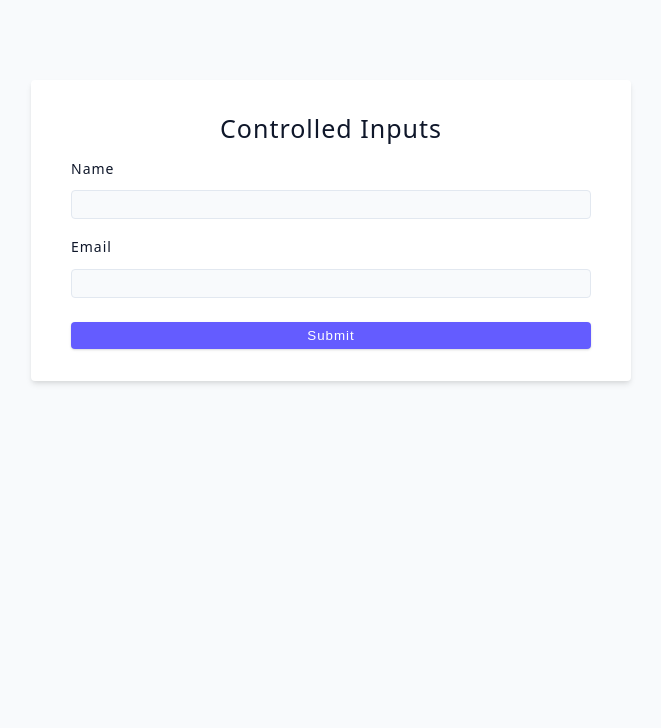
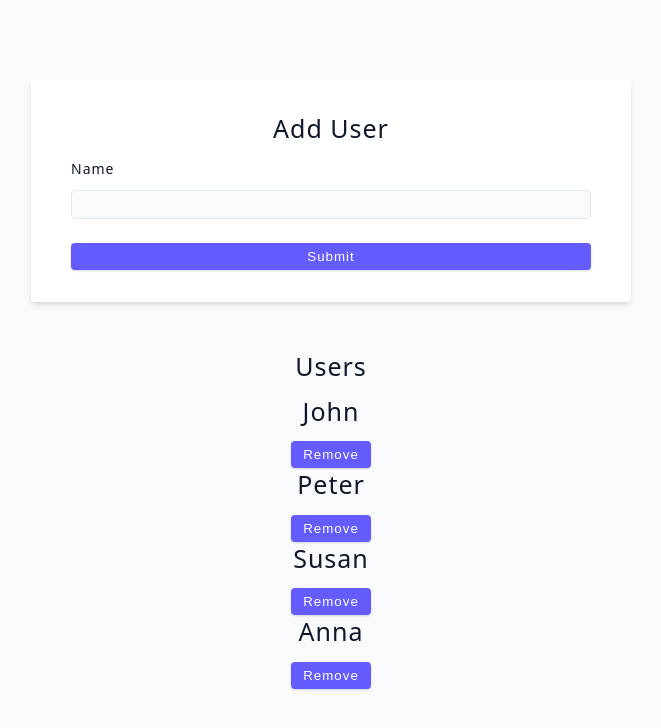
Before and after one commit to Rahimeulsy/03-advanced-react, a React (Vite) app: page / in a window 1280 px wide. Shown: the top 728 px of the page, without its empty margins (309-970 px from the left). Built offline with nearby package versions, Linux system fonts and the light colour scheme.

Commit message:
UserChallenge/handleSubmit-e.preventDefault/fakeId= Date.now/newUser/updatedUsers/removeUser/

```diff
--- a/src/App.jsx
+++ b/src/App.jsx
@@ -1,4 +1,4 @@
-import Starter from "./tutorial/06-forms/starter/01-controlled-inputs";
+import Starter from "./tutorial/06-forms/starter/02-user-challenge";
 
 function App() {
   return (
--- a/src/tutorial/06-forms/starter/02-user-challenge.jsx
+++ b/src/tutorial/06-forms/starter/02-user-challenge.jsx
@@ -1,13 +1,40 @@
+import { useState } from "react";
+import {data} from "../../../data";
 const UserChallenge = () => {
+
+const [name, setName] = useState('');
+const [users, setUsers] = useState(data);
+const handleSubmit =(e) =>{
+  e.preventDefault();
+  if(!name) return;
+  const fakeId= Date.now();
+  //console.log(fakeId);
+  const newUser = {id:fakeId,name}
+  const updatedUsers=[...users, newUser]
+  setUsers(updatedUsers)
+  // console.log('form submitted');
+  setName('');
+};
+const removeUser =(id) =>{
+  const updatedUsers = users.filter((person)=> person.id !== id);
+  setUsers(updatedUsers);
+}
+
   return (
     <div>
-      <form className='form'>
+      <form className='form' onSubmit={handleSubmit}>
         <h4>Add User</h4>
         <div className='form-row'>
           <label htmlFor='name' className='form-label'>
             name
           </label>
-          <input type='text' className='form-input' id='name' />
+          <input
+          type='text'
+          className='form-input'
+          id='name'
+          value={name}
+          onChange={(e)=> setName(e.target.value)}
+          />
         </div>
 
         <button type='submit' className='btn btn-block'>
@@ -15,6 +42,17 @@
         </button>
       </form>
       {/* render users below */}
+      <h4>users</h4>
+      {users.map((user)=>{
+        return (
+          <div key={user.id}>
+<h4>{user.name}</h4>
+          <button onClick={()=>removeUser(user.id)} className="btn">
+          remove
+          </button>
+          </div>
+        );
+      })}
     </div>
   );
 };
```
